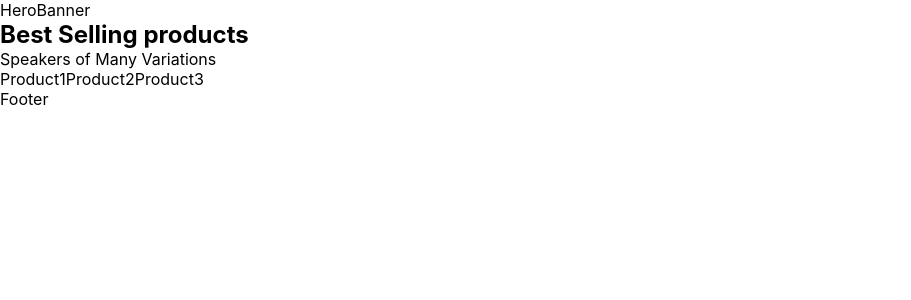
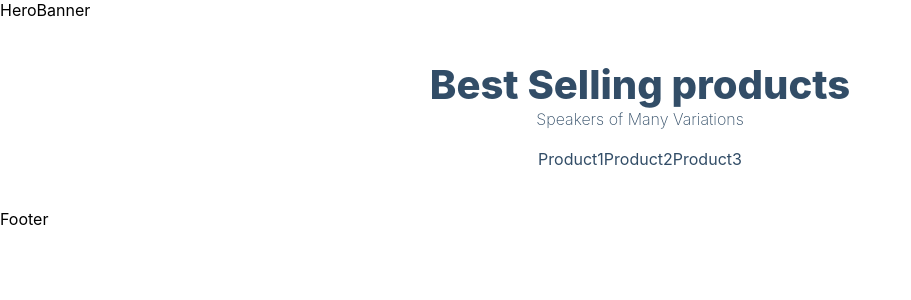
Before and after one commit to mohdumer7/E-Commerce-Full-Stack-Application, a Next.js app: page / in a window 1280 px wide. Shown: the top 300 px of the page, without its empty margins (0-911 px from the left). Built offline with nearby package versions, Linux system fonts and the light colour scheme.

Commit message:
Added initail Structure

```diff
--- /dev/null
+++ b/components/Cart.js
@@ -0,0 +1,7 @@
+import React from "react";
+
+const Cart = () => {
+  return <div>Cart</div>;
+};
+
+export default Cart;
--- /dev/null
+++ b/components/Footer.js
@@ -0,0 +1,7 @@
+import React from "react";
+
+const Footer = () => {
+  return <div>Footer</div>;
+};
+
+export default Footer;
--- /dev/null
+++ b/components/FooterBanner.js
@@ -0,0 +1,7 @@
+import React from "react";
+
+const FooterBanner = () => {
+  return <div>FooterBanner</div>;
+};
+
+export default FooterBanner;
--- /dev/null
+++ b/components/HeroBanner.js
@@ -0,0 +1,7 @@
+import React from "react";
+
+const HeroBanner = () => {
+  return <div>HeroBanner</div>;
+};
+
+export default HeroBanner;
--- /dev/null
+++ b/components/Layout.js
@@ -0,0 +1,7 @@
+import React from "react";
+
+const Layout = () => {
+  return <div>Layout</div>;
+};
+
+export default Layout;
--- /dev/null
+++ b/components/Navbar.js
@@ -0,0 +1,7 @@
+import React from "react";
+
+const Navbar = () => {
+  return <div>Navbar</div>;
+};
+
+export default Navbar;
--- /dev/null
+++ b/components/Product.js
@@ -0,0 +1,7 @@
+import React from "react";
+
+const Product = () => {
+  return <div>Product</div>;
+};
+
+export default Product;
--- /dev/null
+++ b/components/index.js
@@ -0,0 +1,7 @@
+export { default as Footer } from "./Footer";
+export { default as Layout } from "./Layout";
+export { default as Navbar } from "./Navbar";
+export { default as Product } from "./Product";
+export { default as HeroBanner } from "./HeroBanner";
+export { default as FooterBanner } from "./FooterBanner";
+export { default as Cart } from "./Cart";
--- a/pages/index.js
+++ b/pages/index.js
@@ -1,18 +1,21 @@
 import React from "react";
+import { Product, HeroBanner, FooterBanner } from "../components";
 
 const Home = () => {
   return (
-    <div>
+    <>
       HeroBanner
-      <div>
-        <h2>Best Selling products</h2>
-        <p>Speakers of Many Variations</p>
+      <div className="products-heading">
         <div>
-          {["Product1", "Product2", "Product3"].map((product) => product)}
+          <h2>Best Selling products</h2>
+          <p>Speakers of Many Variations</p>
+          <div className="products-container">
+            {["Product1", "Product2", "Product3"].map((product) => product)}
+          </div>
         </div>
-        Footer
       </div>
-    </div>
+      Footer
+    </>
   );
 };
 
```
